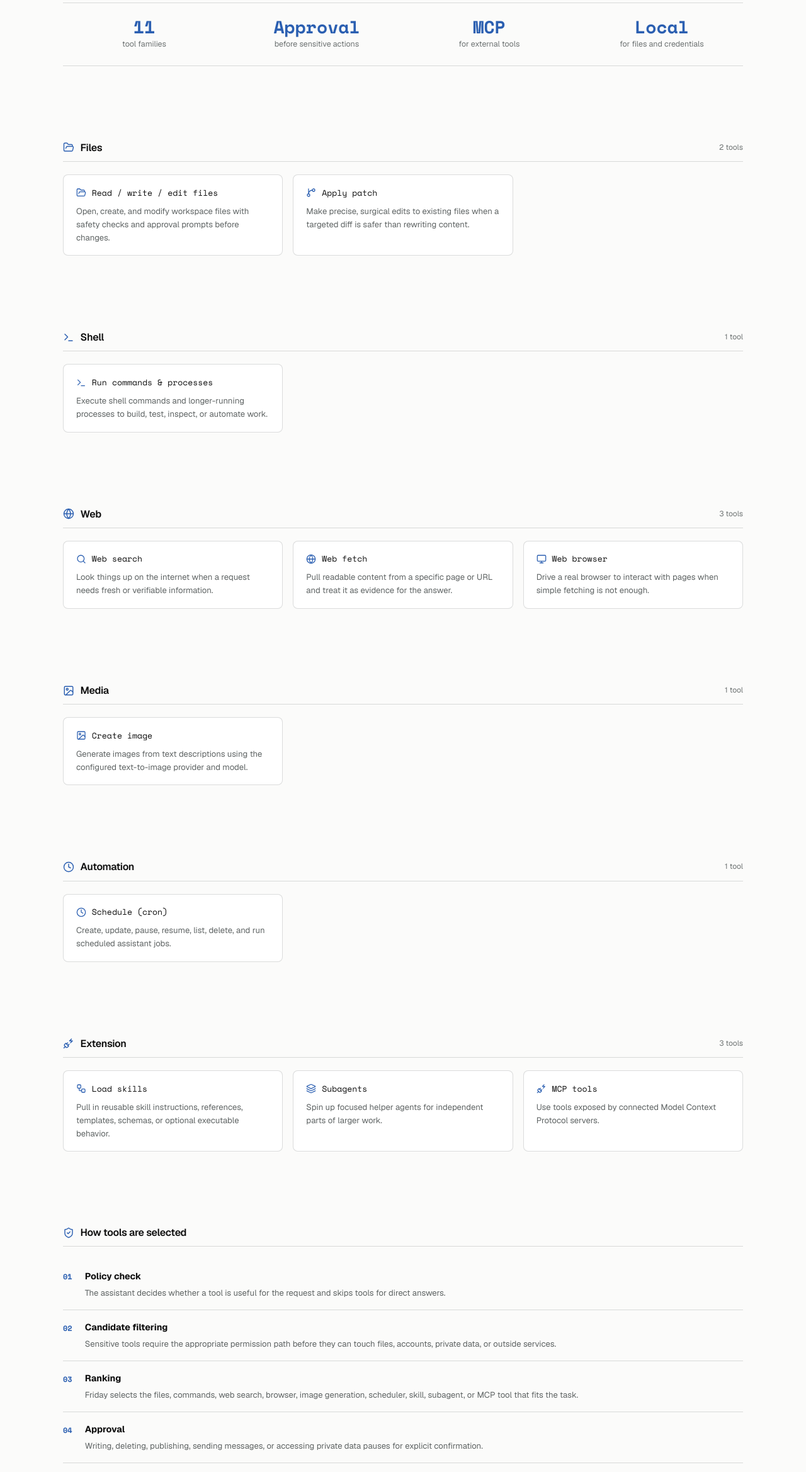
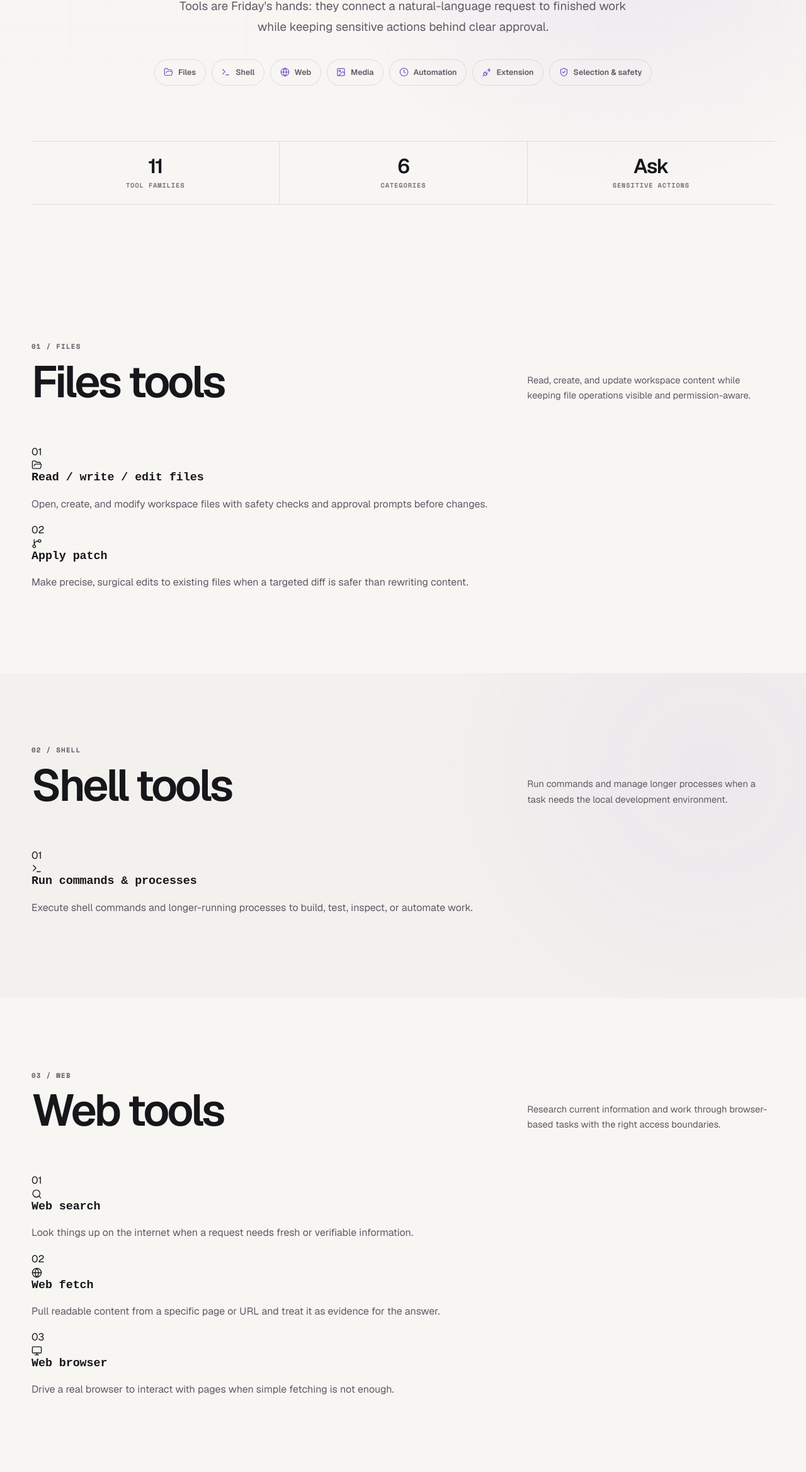
Before and after one commit to HaraldBregu/friday-web, an Astro site: page /tools in a window 1280 px wide. Shown: the part 462-2800 px from the top of the page at 63% size. Built offline with nearby package versions, Linux system fonts and the light colour scheme; Astro itself is replaced by a stand-in of ours.

Commit message:
auto: commit after tool 2026-08-13 17:27:30

```diff
--- a/src/pages/tools.astro
+++ b/src/pages/tools.astro
@@ -1,15 +1,16 @@
 ---
 import CTASection from "../components/CTASection.astro";
 import Icon from "../components/Icon.astro";
+import ProductPageHero from "../components/ProductPageHero.astro";
 import tools from "../data/tools.json";
-import Layout from "../layouts/Layout.astro";
+import ProductPageLayout from "../layouts/ProductPageLayout.astro";
 
-const groups = tools.reduce<Record<string, typeof tools>>((acc, t) => {
-  acc[t.category] = acc[t.category] ?? [];
-  acc[t.category].push(t);
+const groups = tools.reduce<Record<string, typeof tools>>((acc, tool) => {
+  acc[tool.category] = acc[tool.category] ?? [];
+  acc[tool.category].push(tool);
   return acc;
 }, {});
-
+const groupEntries = Object.entries(groups);
 const categoryIcons: Record<string, string> = {
   Files: "FolderOpen",
   Shell: "Terminal",
@@ -18,62 +19,65 @@ const categoryIcons: Record<string, string> = {
   Automation: "Clock",
   Extension: "PlugZap",
 };
+const categoryDescriptions: Record<string, string> = {
+  Files: "Read, create, and update workspace content while keeping file operations visible and permission-aware.",
+  Shell: "Run commands and manage longer processes when a task needs the local development environment.",
+  Web: "Research current information and work through browser-based tasks with the right access boundaries.",
+  Media: "Create images and other rich assets through the media providers configured in Friday.",
+  Automation: "Schedule recurring work and health checks so suitable tasks can continue in the background.",
+  Extension: "Add reusable skills, MCP servers, and specialist tool surfaces without changing the core assistant.",
+};
+const selectionSteps = [
+  { step: "01", title: "Policy check", desc: "Friday decides whether a tool is useful and keeps direct answers tool-free." },
+  { step: "02", title: "Candidate filtering", desc: "Permission boundaries narrow the available files, commands, accounts, and services." },
+  { step: "03", title: "Ranking", desc: "The assistant chooses the tool that best fits the requested outcome and current context." },
+  { step: "04", title: "Approval", desc: "Sensitive writes, deletions, publishing, messages, and private data access pause for confirmation." },
+  { step: "05", title: "Verification", desc: "Friday checks the result and returns a concrete answer, artifact, or completed action." },
+];
 ---
 
-<Layout
-  title="Agent Tools"
+<ProductPageLayout
   description="Friday's assistant uses permissioned tools for files, commands, web work, images, scheduling, skills, subagents, and MCP."
   image="/og/tools.png"
+  title="Agent Tools"
 >
-  <section class="section page-hero">
-    <div class="shell section-heading">
-      <p class="eyebrow">Agent Tools</p>
-      <h1>What Friday can actually do.</h1>
-      <p>
-        Tools are the assistant's hands. Friday uses them to finish real work
-        and asks for approval before sensitive actions.
-      </p>
-    </div>
-  </section>
+  <ProductPageHero
+    accent="actually do."
+    description="Tools are Friday's hands: they connect a natural-language request to finished work while keeping sensitive actions behind clear approval."
+    eyebrow="Agent Tools"
+    jumpLabel="Tool categories"
+    jumps={[
+      ...groupEntries.map(([category]) => ({ href: `#${category.toLowerCase()}`, icon: categoryIcons[category] ?? "Sparkles", label: category })),
+      { href: "#selection", icon: "ShieldCheck", label: "Selection & safety" },
+    ]}
+    stats={[
+      { value: tools.length, label: "Tool families" },
+      { value: groupEntries.length, label: "Categories" },
+      { value: "Ask", label: "Sensitive actions" },
+    ]}
+    statsLabel="Tool catalog summary"
+    title="What Friday can actually do."
+  />
 
-  <section class="section section--compact">
-    <div class="shell">
-      <div class="tools-stats">
-        <div class="stat">
-          <strong>{tools.length}</strong>
-          <span>tool families</span>
-        </div>
-        <div class="stat">
-          <strong>Approval</strong>
-          <span>before sensitive actions</span>
-        </div>
-        <div class="stat">
-          <strong>MCP</strong>
-          <span>for external tools</span>
-        </div>
-        <div class="stat">
-          <strong>Local</strong>
-          <span>for files and credentials</span>
-        </div>
-      </div>
-    </div>
-  </section>
+  {groupEntries.map(([category, items], groupIndex) => (
+    <section class:list={["catalog-section", groupIndex % 2 === 1 && "is-tinted"]} id={category.toLowerCase()}>
+      <div class="shell">
+        <header class="catalog-section__head">
+          <div class="catalog-section__title">
+            <span class="catalog-section-tag">{String(groupIndex + 1).padStart(2, "0")} / {category}</span>
+            <h2>{category} tools</h2>
+          </div>
+          <p class="catalog-section__aside">{categoryDescriptions[category]}</p>
+        </header>
 
-  {Object.entries(groups).map(([category, items]) => (
-    <section class="section section--compact">
-      <div class="shell">
-        <header class="tools-group-head">
-          <Icon name={categoryIcons[category] ?? "Sparkles"} size={18} />
-          <h2>{category}</h2>
-          <span>{items.length} tool{items.length !== 1 ? "s" : ""}</span>
-        </header>
-        <div class="tools-grid">
-          {items.map((tool) => (
-            <article class="tool-card">
-              <div class="tool-card__header">
-                <Icon name={tool.icon} size={16} />
-                <code class="tool-name">{tool.name}</code>
+        <div class="product-tile-grid">
+          {items.map((tool, index) => (
+            <article class="product-tile">
+              <div class="product-tile__top">
+                <span>{String(index + 1).padStart(2, "0")}</span>
+                <i><Icon name={tool.icon} size={17} /></i>
               </div>
+              <h3><code>{tool.name}</code></h3>
               <p>{tool.description}</p>
             </article>
           ))}
@@ -82,49 +86,23 @@ const categoryIcons: Record<string, string> = {
     </section>
   ))}
 
-  <section class="section section--compact">
+  <section class="catalog-section is-tinted" id="selection">
     <div class="shell">
-      <header class="tools-group-head">
-        <Icon name="ShieldCheck" size={18} />
-        <h2>How tools are selected</h2>
+      <header class="catalog-section__head">
+        <div class="catalog-section__title">
+          <span class="catalog-section-tag">07 / Selection & safety</span>
+          <h2>From request to verified result.</h2>
+        </div>
+        <p class="catalog-section__aside">Tool choice follows the task, available context, and permission policy at every step.</p>
       </header>
-      <div class="selection-steps">
-        {[
-          {
-            step: "01",
-            title: "Policy check",
-            desc: "The assistant decides whether a tool is useful for the request and skips tools for direct answers.",
-          },
-          {
-            step: "02",
-            title: "Candidate filtering",
-            desc: "Sensitive tools require the appropriate permission path before they can touch files, accounts, private data, or outside services.",
-          },
-          {
-            step: "03",
-            title: "Ranking",
-            desc: "Friday selects the files, commands, web search, browser, image generation, scheduler, skill, subagent, or MCP tool that fits the task.",
-          },
-          {
-            step: "04",
-            title: "Approval",
-            desc: "Writing, deleting, publishing, sending messages, or accessing private data pauses for explicit confirmation.",
-          },
-          {
-            step: "05",
-            title: "Verification",
-            desc: "Friday checks the result against the request and returns a concrete answer, file, image, scheduled job, or other artifact.",
-          },
-        ].map(({ step, title, desc }) => (
-          <div class="selection-step">
-            <span class="step-num">{step}</span>
-            <div>
-              <strong>{title}</strong>
-              <p>{desc}</p>
-            </div>
-          </div>
+      <ol class="product-step-list">
+        {selectionSteps.map((item) => (
+          <li>
+            <span>{item.step}</span>
+            <div><h3>{item.title}</h3><p>{item.desc}</p></div>
+          </li>
         ))}
-      </div>
+      </ol>
     </div>
   </section>
 
@@ -133,178 +111,4 @@ const categoryIcons: Record<string, string> = {
     title="Friday acts, but you stay in control."
     description="The assistant will not send messages, change records, delete data, or touch production systems without clear authorization."
   />
-</Layout>
-
-<style>
-  .tools-stats {
-    display: grid;
-    grid-template-columns: repeat(auto-fit, minmax(140px, 1fr));
-    gap: 1rem;
-    padding: 1.5rem 0;
-    border-top: 1px solid var(--line);
-    border-bottom: 1px solid var(--line);
-  }
-
-  .stat {
-    display: flex;
-    flex-direction: column;
-    gap: 0.2rem;
-    text-align: center;
-  }
-
-  .stat strong {
-    font-size: 1.75rem;
-    font-weight: 700;
-    color: var(--accent);
-    font-family: var(--font-mono);
-    line-height: 1;
-  }
-
-  .stat span {
-    font-size: 0.78rem;
-    color: var(--faint);
-  }
-
-  .tools-group-head {
-    display: flex;
-    align-items: center;
-    gap: 0.6rem;
-    margin-bottom: 1.25rem;
-    padding-bottom: 0.75rem;
-    border-bottom: 1px solid var(--line);
-  }
-
-  .tools-group-head h2 {
-    font-size: 1rem;
-    font-weight: 600;
-    margin: 0;
-    flex: 1;
-  }
-
-  .tools-group-head span {
-    font-size: 0.75rem;
-    color: var(--faint);
-  }
-
-  .tools-group-head :global(svg) {
-    color: var(--accent);
-  }
-
-  .tools-grid {
-    display: grid;
-    grid-template-columns: repeat(auto-fill, minmax(280px, 1fr));
-    gap: 1rem;
-  }
-
-  .tool-card {
-    background: var(--surface);
-    border: 1px solid var(--line);
-    border-radius: var(--radius);
-    padding: 1.1rem 1.25rem;
-    display: flex;
-    flex-direction: column;
-    gap: 0.5rem;
-  }
-
-  .tool-card__header {
-    display: flex;
-    align-items: center;
-    gap: 0.55rem;
-  }
-
-  .tool-card__header :global(svg) {
-    color: var(--accent);
-    flex-shrink: 0;
-  }
-
-  .tool-name {
-    font-family: var(--font-mono);
-    font-size: 0.82rem;
-    color: var(--text);
-    background: none;
-    padding: 0;
-  }
-
-  .tool-card p {
-    font-size: 0.82rem;
-    color: var(--muted);
-    margin: 0;
-    line-height: 1.6;
-  }
-
-  .dynamic-tools-list {
-    display: flex;
-    flex-direction: column;
-    gap: 0;
-  }
-
-  .dynamic-tool-row {
-    display: grid;
-    grid-template-columns: 11rem 1fr;
-    gap: 1rem;
-    align-items: baseline;
-    padding: 0.8rem 0;
-    border-bottom: 1px solid var(--line);
-    font-size: 0.82rem;
-  }
-
-  .dynamic-tool-row:last-child {
-    border-bottom: none;
-  }
-
-  .dynamic-tool-row p {
-    color: var(--muted);
-    margin: 0;
-    line-height: 1.6;
-  }
-
-  .selection-steps {
-    display: flex;
-    flex-direction: column;
-    gap: 0;
-  }
-
-  .selection-step {
-    display: flex;
-    gap: 1.25rem;
-    padding: 1rem 0;
-    border-bottom: 1px solid var(--line);
-  }
-
-  .selection-step:last-child {
-    border-bottom: none;
-  }
-
-  .step-num {
-    font-family: var(--font-mono);
-    font-size: 0.75rem;
-    color: var(--accent);
-    font-weight: 600;
-    flex-shrink: 0;
-    padding-top: 0.15rem;
-  }
-
-  .selection-step strong {
-    display: block;
-    font-size: 0.9rem;
-    margin-bottom: 0.25rem;
-  }
-
-  .selection-step p {
-    font-size: 0.82rem;
-    color: var(--muted);
-    margin: 0;
-    line-height: 1.6;
-  }
-
-  @media (max-width: 640px) {
-    .tools-grid {
-      grid-template-columns: 1fr;
-    }
-
-    .dynamic-tool-row {
-      grid-template-columns: 1fr;
-      gap: 0.25rem;
-    }
-  }
-</style>
+</ProductPageLayout>
```
